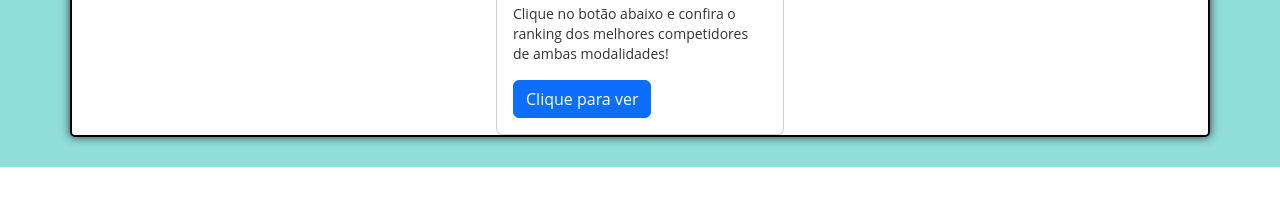
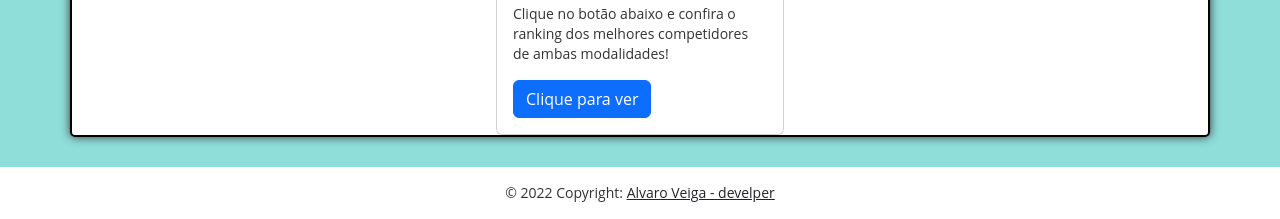
Before and after one commit to allystor/Jogos_olimpicos, a Django app: page / in a window 1280 px wide. Shown: the part 929-1148 px from the top of the page. Before the commit the page ends 1096 px from the top, so only its background shows below. Run offline with Django 4.2, Linux system fonts and the light colour scheme.

Commit message:
Acabamento no front-end

```diff
--- a/index/templates/index.html
+++ b/index/templates/index.html
@@ -44,6 +44,12 @@
             </div>
         </div>
     </div>
+    <footer class="bg-light text-center">
+        <div class="text-center p-3" style="background-color: white;">
+          © 2022 Copyright:
+          <a class="text-dark" href="https://github.com/allystor">Alvaro Veiga - develper</a>
+        </div>
+    </footer>
     <script src="https://cdn.jsdelivr.net/npm/bootstrap@5.2.0-beta1/dist/js/bootstrap.bundle.min.js" integrity="sha384-pprn3073KE6tl6bjs2QrFaJGz5/SUsLqktiwsUTF55Jfv3qYSDhgCecCxMW52nD2" crossorigin="anonymous"></script>
 </body>
 </html>
--- a/nova_competicao/templates/criar.html
+++ b/nova_competicao/templates/criar.html
@@ -28,6 +28,7 @@
             </div>
         </div>
     </div>
+
     <script src="https://cdn.jsdelivr.net/npm/bootstrap@5.2.0-beta1/dist/js/bootstrap.bundle.min.js" integrity="sha384-pprn3073KE6tl6bjs2QrFaJGz5/SUsLqktiwsUTF55Jfv3qYSDhgCecCxMW52nD2" crossorigin="anonymous"></script>
 </body>
 </html>
--- a/nova_competicao/templates/ranking.html
+++ b/nova_competicao/templates/ranking.html
@@ -22,7 +22,7 @@
                 <th class="column6">Tempo de chegada</th>
                 </tr>
             </thead>
-            {% for atleta in context %}
+            {% for atleta in ordenar %}
             <tbody>
                 <tr>
                     <td class="column1">{{atleta.nome_do_atleta}}</td>
--- a/nova_competicao/views.py
+++ b/nova_competicao/views.py
@@ -22,4 +22,5 @@ def criar_competicao(request):
 
 def ranking(request):
     context = Competicao.objects.all()
-    return render(request, 'ranking.html', {'context':context})
+    ordenar = context.order_by('tempo_de_chegada_na_primeira_prova')
+    return render(request, 'ranking.html', {'ordenar':ordenar})
```
Also changed, not shown: nova_competicao/static/criar/style.css (line endings or trailing spaces).
